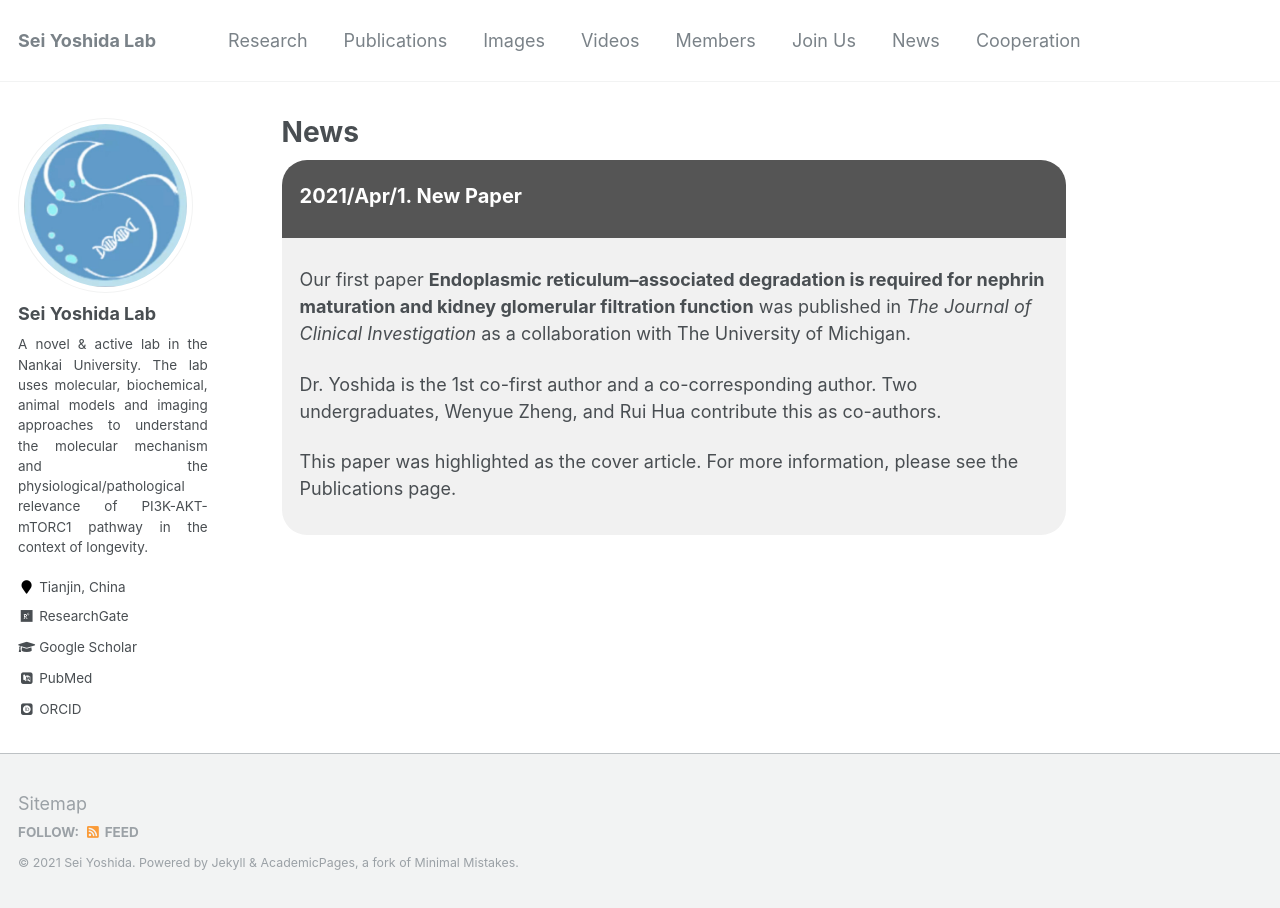
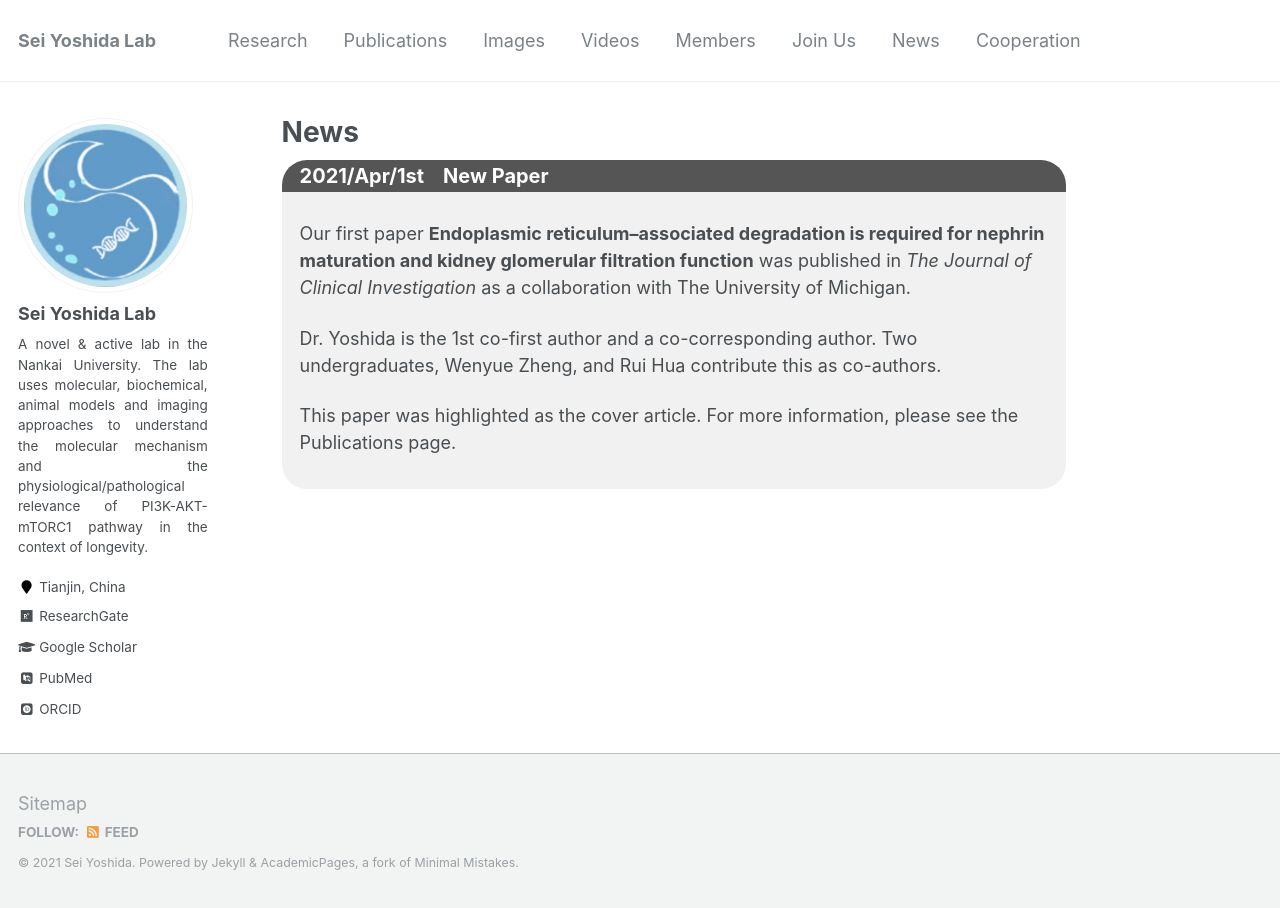
Before and after one commit to seiyoshida-lab/seiyoshida-lab.github.io, a Jekyll site: the page built from _pages/news.md, in a window 1280 px wide. Built offline with Jekyll 4.4.1, drawn with Linux system fonts in a browser that asks for light colours; some web fonts are replaced.

Commit message:
Update news.md

```diff
--- a/_pages/news.md
+++ b/_pages/news.md
@@ -38,7 +38,7 @@
 </head>
 
 <body>
-<div class="li"><p><b>2021/Apr/1.  New Paper</b></p></div>
+<div class="li"><b>2021/Apr/1st &nbsp;&nbsp; New Paper</b></div>
 <div class="content">
   <p>Our first paper <b>Endoplasmic reticulum–associated degradation is required for nephrin maturation and kidney glomerular filtration function</b> was published in <i>The Journal of Clinical Investigation</i> as a collaboration with The University of Michigan.</p>
   <p>Dr. Yoshida is the 1st co-first author and a co-corresponding author. Two undergraduates, Wenyue Zheng, and Rui Hua contribute this as co-authors.</p>
```
